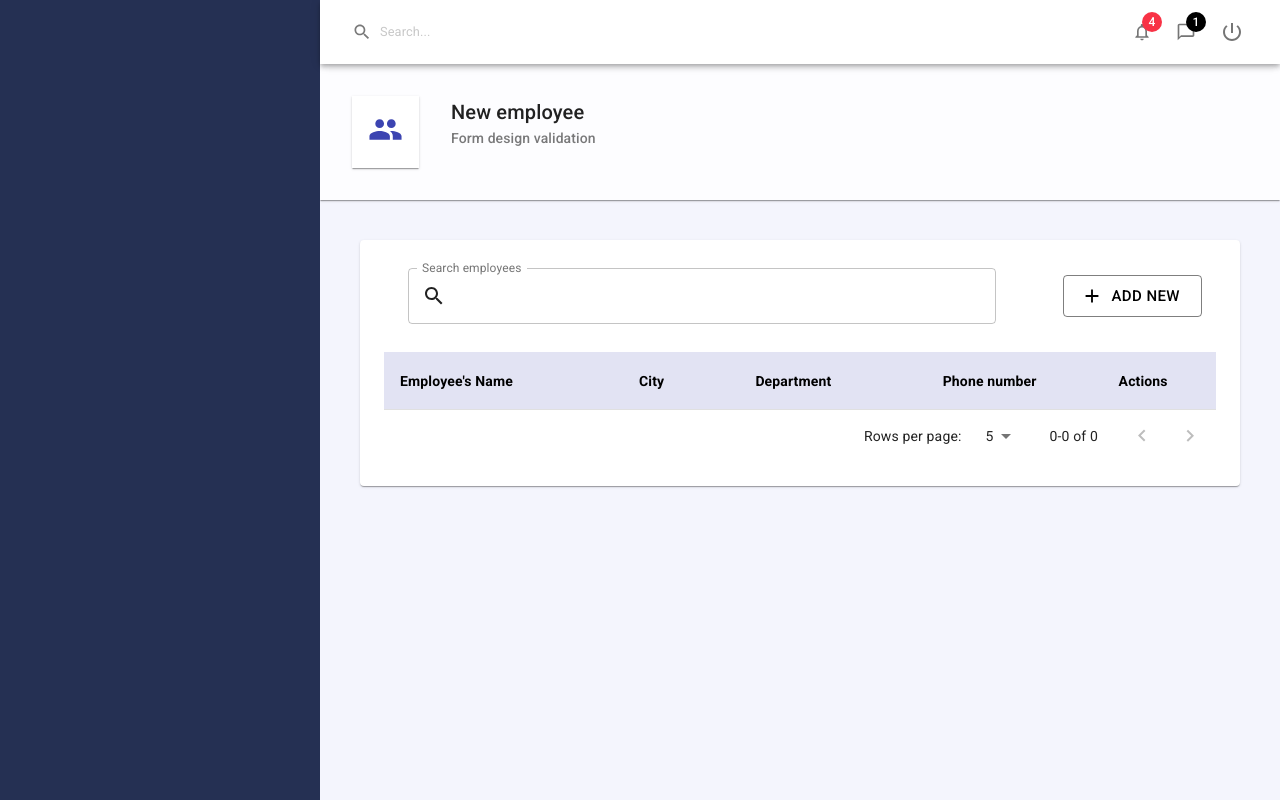
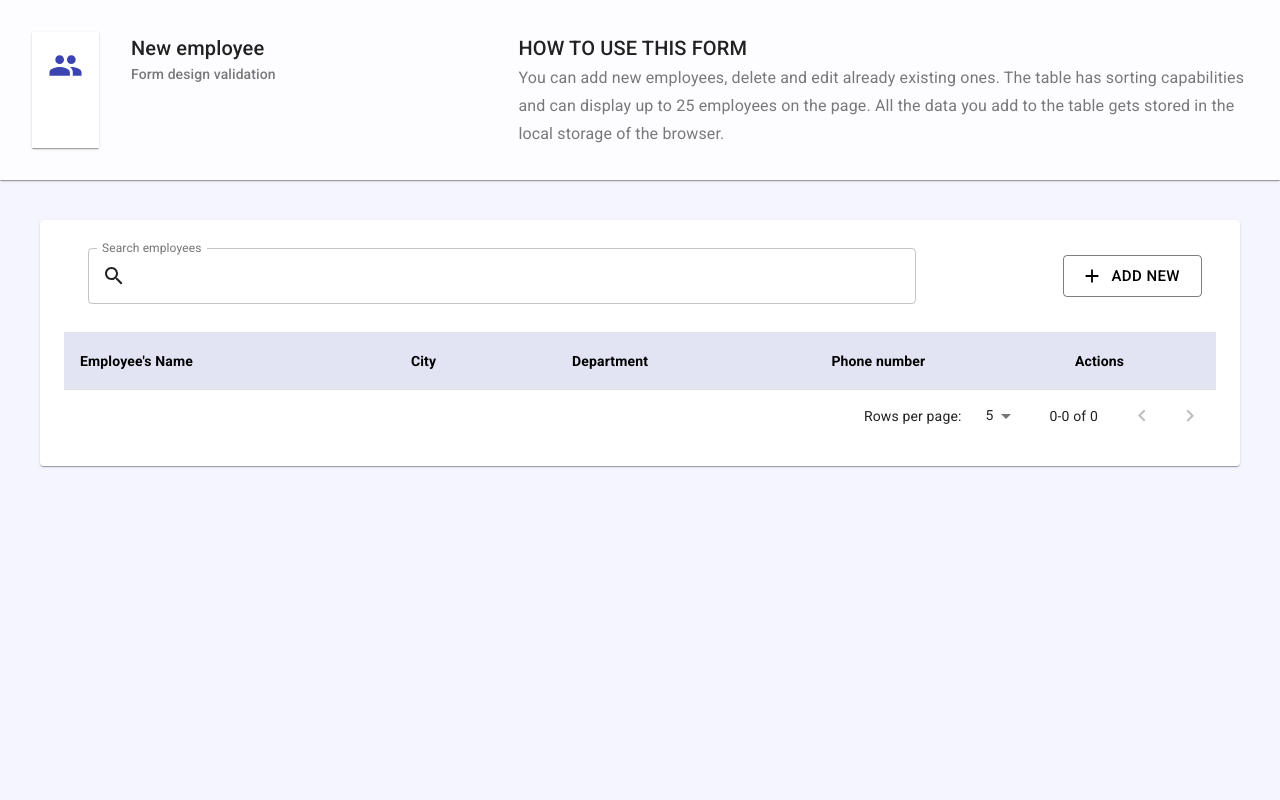
Before and after one commit to Ari-O-Alt/Material_UI_practice_tutorial, a React (Create React App) app: page / in a window 1280 px wide. Built offline with nearby package versions, Linux system fonts and the light colour scheme; the HTML template or start-up script is replaced by a standard one.

Commit message:
Removed left side menu; removed login header; added usage instructions

```diff
--- a/src/App.css
+++ b/src/App.css
@@ -0,0 +1,3 @@
+* {
+  box-sizing: border-box;
+}
--- a/src/App.js
+++ b/src/App.js
@@ -1,8 +1,13 @@
-import { createMuiTheme, CssBaseline, makeStyles, ThemeProvider } from '@material-ui/core';
+import {
+  createMuiTheme,
+  CssBaseline,
+  makeStyles,
+  ThemeProvider,
+} from '@material-ui/core';
 import React from 'react';
 import './App.css';
-import Header from './Components/Header/Header';
-import SideMenu from './Components/SideMenu/SideMenu';
+/* import Header from './Components/Header/Header'; */
+/* import SideMenu from './Components/SideMenu/SideMenu'; */
 import Employees from './Pages/Employees/Employees';
 
 const appTheme = createMuiTheme({
@@ -34,7 +39,7 @@ const appTheme = createMuiTheme({
 
 const useCssStyles = makeStyles({
   appMain: {
-    paddingLeft: '320px',
+    /*   paddingLeft: '320px', */
     width: '100%',
   },
 });
@@ -43,10 +48,10 @@ const App = () => {
   const classes = useCssStyles();
   return (
     <ThemeProvider theme={appTheme}>
-      <SideMenu />
+      {/*  <SideMenu /> */}
       <CssBaseline />
       <div className={classes.appMain}>
-        <Header />
+        {/* <Header /> */}
         <Employees />
       </div>
     </ThemeProvider>
--- a/src/Components/PageHeader/PageHeader.jsx
+++ b/src/Components/PageHeader/PageHeader.jsx
@@ -20,10 +20,18 @@ const useStyles = makeStyles((theme) => ({
       opacity: '.6',
     },
   },
+  instructions: {
+    justifyContent: 'flex-end',
+    marginLeft: 'auto',
+    maxWidth: '60%',
+    '& .MuiTypography-subtitle1': {
+      opacity: '.6',
+    },
+  },
 }));
 
 const PageHeader = (props) => {
-  const { icon, title, subtitle } = props;
+  const { icon, title, subtitle, titleInstructions, bodyInstructions } = props;
   const classes = useStyles();
   return (
     <Paper elevation={1} square={true} className={classes.root}>
@@ -31,6 +39,7 @@ const PageHeader = (props) => {
         <Card square={true} className={classes.headerIcon}>
           {icon}
         </Card>
+        {/*  ------------------------------------------------------------------ title + subtitle */}
         <div className={classes.headerTitle}>
           <Typography variant='h6' component='div'>
             {title}
@@ -39,6 +48,15 @@ const PageHeader = (props) => {
             {subtitle}
           </Typography>
         </div>
+        {/*  ------------------------------------------------------------------------- instructions */}
+        <div className={classes.instructions}>
+          <Typography variant='h6' component='div'>
+            {titleInstructions}
+          </Typography>
+          <Typography variant='subtitle1' component='div'>
+            {bodyInstructions}
+          </Typography>
+        </div>
       </div>
     </Paper>
   );
--- a/src/Pages/Employees/Employees.js
+++ b/src/Pages/Employees/Employees.js
@@ -163,6 +163,10 @@ const Employees = () => {
         icon={<PeopleIcon fontSize={'large'} />}
         title={'New employee'}
         subtitle={'Form design validation'}
+        titleInstructions={'HOW TO USE THIS FORM'}
+        bodyInstructions={
+          'You can add new employees, delete and edit already existing ones. The table has sorting capabilities and can display up to 25 employees on the page. All the data you add to the table gets stored in the local storage of the browser.'
+        }
       />
       {/*   -------------------------------------------------------   the whole paper */}
       <Paper className={classes.pageContent}>
```
Also changed, not shown: 1 other file (tests, documents, lock files or other folders).
